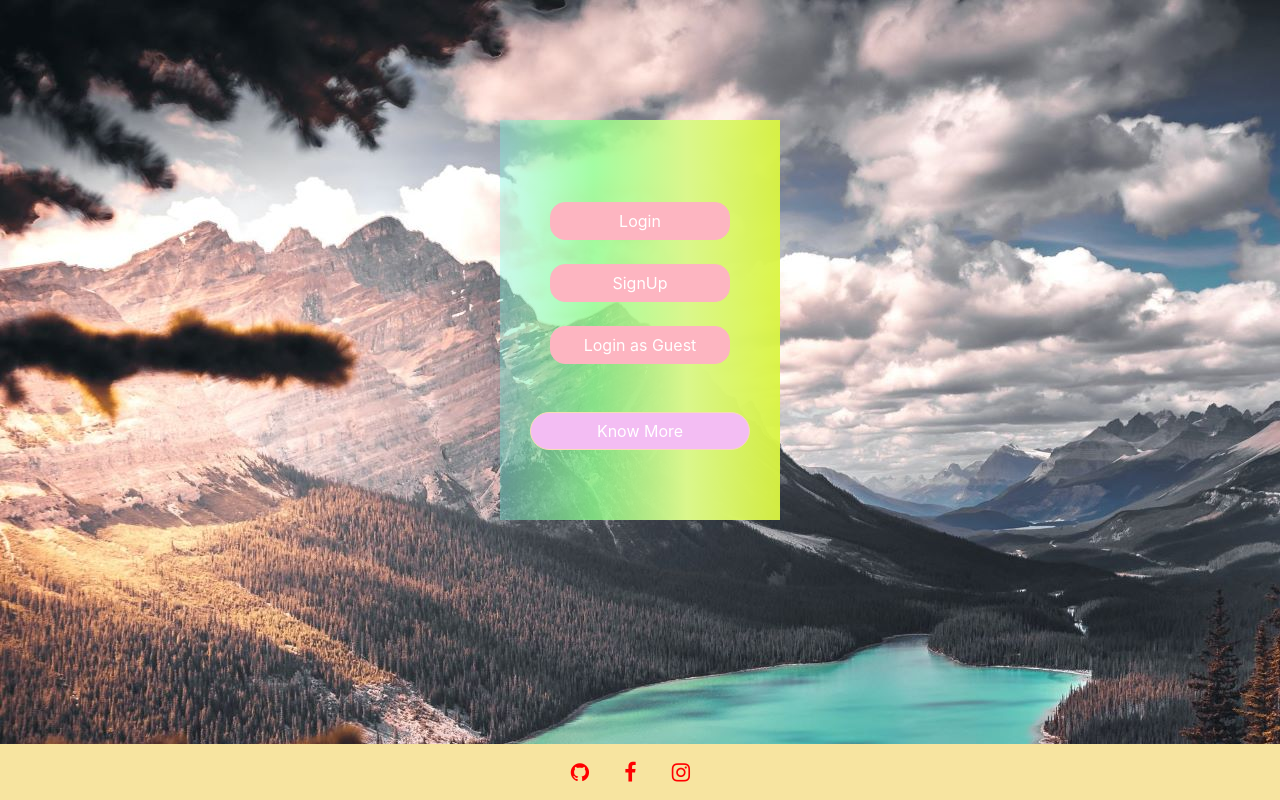
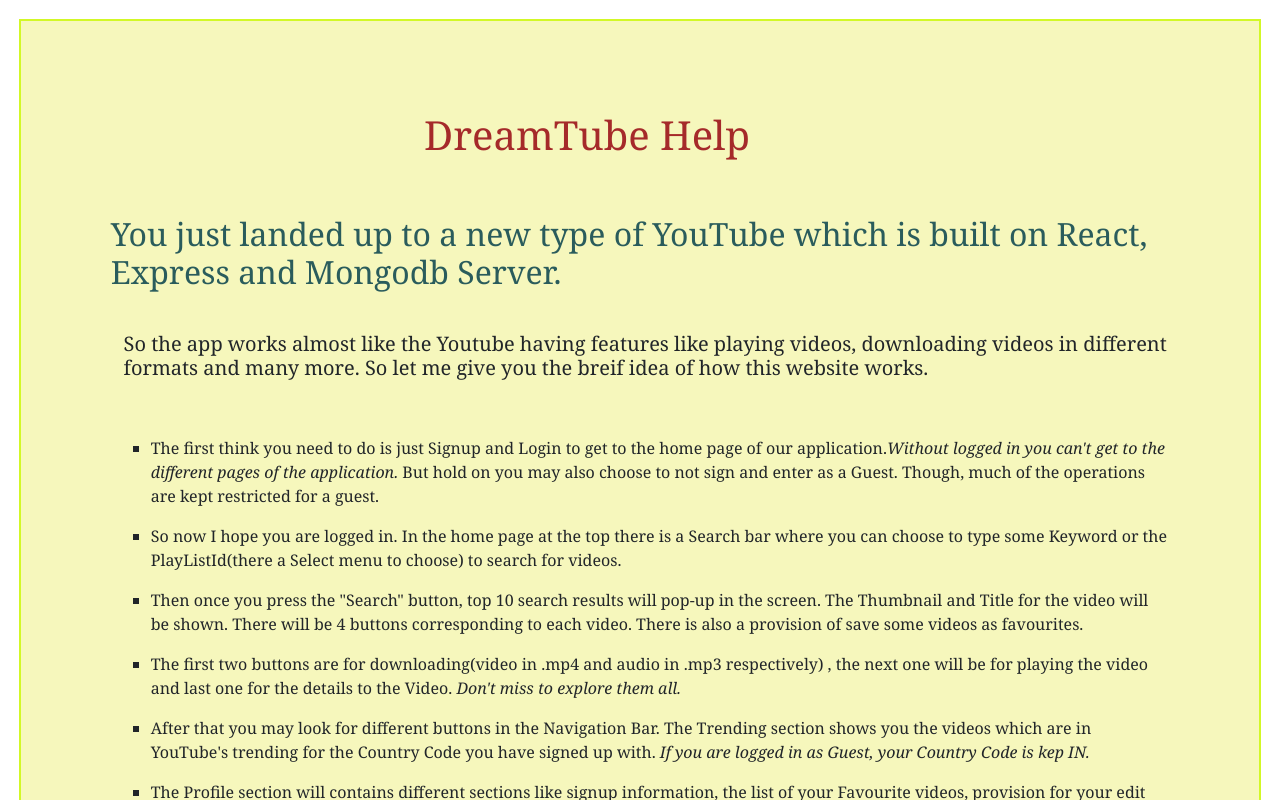
Before and after one commit to arkosen123/Dream-Tube-frontend, a React (Create React App) app: page /help in a window 1280 px wide. Before the commit this address led to /user. Built offline with nearby package versions, Linux system fonts and the light colour scheme.

Commit message:
Added README

```diff
--- a/src/App.js
+++ b/src/App.js
@@ -7,6 +7,7 @@
 import Footer from './components/footer';
 import Profile from './components/profile';
 import Popular from './components/popular';
+import Help from './components/help';
 import { BrowserRouter, Switch, Route, Redirect } from 'react-router-dom';
 import history from './history';
 import VideoDetails from './components/videoDetails';
@@ -71,6 +72,7 @@
                         <Route exact path='/user' component={() => <User message={this.state.message}/>} />
                         <Route exact path='/user/signup' component={() => <Signup changeMessage={(mess) => this.changeMessage(mess)} />} />
                         <Route exact path='/user/login' component={() => <Login />} />
+                        <Route exact path='/help' component={() => <Help />} />
                         <PrivateRoute exact path='/home' component={() => <Home searchParameter={this.state.searchParameter} searched={this.state.searched} input={this.state.input} videoList={this.state.videoList} changeMainState= {(input, videoList, searched, searchParameter) => this.changeMainState(input, videoList, searched, searchParameter)} />} />
                         <PrivateRoute exact path='/play/:id' component={PlayWithId} />
                         <PrivateRoute exact path='/profile' component={() => <Profile />} />
--- /dev/null
+++ b/src/components/help.js
@@ -0,0 +1,40 @@
+import React from 'react';
+
+const Help = ((props) => {
+    return (
+        <div>
+            <div class="help-info">
+                <div>
+                    <h1 className="help-heading"> DreamTube Help</h1>
+                </div>
+                <h2 className="help-topic help-main">You just landed up to a new type of YouTube which is built on React, Express and Mongodb Server.</h2>
+
+                <h5 className="help-topic help-instru">So the app works almost like the Youtube having features like playing videos, downloading videos in different formats and many more. So let me give you the breif idea of how this website works. </h5>
+
+                <ul>
+                    <li><p>The first think you need to do is just Signup and Login to get to the home page of our application.<i>Without logged in you can't get to the different pages of the application. </i>But hold on you may also choose to not sign and enter as a Guest. Though, much of the operations are kept restricted for a guest. </p></li>
+
+                    <li><p>So now I hope you are logged in. In the home page at the top there is a Search bar where you can choose to type some Keyword or the PlayListId(there a Select menu to choose) to search for videos.</p></li>
+
+                    <li><p>Then once you press the "Search" button, top 10 search results will pop-up in the screen. The Thumbnail and Title for the video will be shown. There will be 4 buttons corresponding to each video. There is also a provision of save some videos as favourites.</p></li>
+
+                    <li><p>The first two buttons are for downloading(video in .mp4 and audio in .mp3 respectively) , the next one will be for playing the video and last one for the details to the Video.<i> Don't miss to explore them all.</i></p></li>
+
+                    <li><p>After that you may look for different buttons in the Navigation Bar. The Trending section shows you the videos which are in YouTube's trending for the Country Code you have signed up with. <i>If you are logged in as Guest, your Country Code is kep IN.</i></p></li>
+
+                    <li><p>The Profile section will contains different sections like signup information, the list of your Favourite videos, provision for your edit different details and even delete your existing Account.</p></li>
+
+                    <li><p>There is also a Logout button which will destroy your session and you will need to login again.<i> Please make sure you do not clear cache during your existing session, it may delete the localStorage that this app is using.</i></p></li>
+
+                    <li><p>Another interesting thing is that if you forget your password, you can easily Reset it back in very simple steps, you just need to enter your Username. <i>One of the drawback of these application is that you are not given access to download some non-downloaded videos of YouTube</i></p></li>
+
+                </ul>
+
+                <h3>That's it for a quick guide to our application. Now you can get back and enjoy the different features available to you!!!</h3>
+
+            </div>
+        </div>
+    )
+});
+
+export default Help;
--- a/src/components/profile.js
+++ b/src/components/profile.js
@@ -1,7 +1,7 @@
 import React, { Component } from 'react';
 import baseUrl from '../shared/baseUrl';
 import VideoCard from './videoCard';
-import { Redirect } from 'react-router-dom';
+import { Redirect, Link } from 'react-router-dom';
 import history from '../history';
 import Header from './header';
 import { Row, Col, Label, Button, FormGroup, Input } from 'reactstrap';
@@ -401,6 +401,7 @@
                     {user()}
                     <Button className="profile-btn btn-warning" onClick={() => this.getFavourites()} >Favourites</Button>
                     <div className="fav-videos">{list()}</div>
+                    <Link className="profile-link" to='/help'><Button className="profile-btn btn-warning" >Know More</Button></Link>
                     <Button className="profile-btn btn-warning" onClick={() => this.editUser()} >Edit User Details</Button>
                     {edit()}
                     {openStateView()}
--- a/src/components/user.js
+++ b/src/components/user.js
@@ -1,6 +1,6 @@
 import React, { Component } from 'react';
 import { Button } from 'reactstrap';
-import { Redirect } from 'react-router-dom';
+import { Redirect, Link } from 'react-router-dom';
 import history from '../history';
 import baseUrl from '../shared/baseUrl';
 
@@ -83,7 +83,7 @@
                         <Button className="user-button" onClick={() => this.handleGuest()}>Login as Guest</Button>
                     </div>
                     <div className="user-help">
-                        <Button className="user-button user-button-help" onClick={() => this.handleHelp()}>Know More</Button>
+                        <Link to='/help'><Button className="user-button user-button-help" >Know More</Button></Link>
                     </div>
                 </div>
             </div>
--- a/src/components/videoCard.js
+++ b/src/components/videoCard.js
@@ -1,6 +1,6 @@
-import React, {Component} from 'react';
-import {Button} from 'reactstrap';
-import {Link} from 'react-router-dom';
+import React, { Component } from 'react';
+import { Button } from 'reactstrap';
+import { Link } from 'react-router-dom';
 
 class VideoCard extends Component {
 
@@ -18,13 +18,14 @@
         const display = (() => {
             const user = JSON.parse(localStorage.getItem('currentUser'));
             const username = user.username;
-            if( username !== 'guest') {
-                return(
+            if (username !== 'guest') {
+                return (
                     <span onClick={() => this.props.handleIcon(this.props.index)} className={`fa ${this.props.icon} fav`}></span>
                 )
             }
-            else return <span></span>
+            else return <div></div>
         })
+
         return (
             <div className="row card-element" key={this.props.index}>
                 <div className="col-lg-5 offset-lg-1">
--- a/src/index.js
+++ b/src/index.js
@@ -12,6 +12,7 @@
 import './styles/user.css';
 import './styles/footer.css';
 import './styles/card.css';
+import './styles/help.css';
 import './styles/details.css';
 import * as serviceWorker from './serviceWorker';
 
--- a/src/styles/card.css
+++ b/src/styles/card.css
@@ -4,6 +4,7 @@
     font-size: 16px;
     z-index: -2;
     margin: 1.5px 9px;
+    cursor: pointer;
 }
 
 .video-btn {
--- a/src/styles/header.css
+++ b/src/styles/header.css
@@ -21,6 +21,7 @@
     height: 42px;
     width: 90px;
     margin-right: 4vw;
+    margin-top: 15px;
 }
 
 .logout-btn:hover, .logout-btn:focus, .logout-btn:active {
--- /dev/null
+++ b/src/styles/help.css
@@ -0,0 +1,47 @@
+.help-info {
+    display: flex;
+    flex-direction: column;
+    margin: 1.5vw;
+    padding: 7vw;
+    background-color: rgb(246, 247, 188);
+    border: 2px solid rgb(210, 248, 38);
+    font-family: Georgia, 'Times New Roman', Times, serif;
+}
+
+.help-heading {
+    width: 90%;
+    text-align: center;
+    display: inline-block;
+    color: brown;
+    margin-bottom: 7vh;
+    cursor: default;
+}
+
+.help-topic {
+    margin-bottom: 5vh;
+}
+
+li {
+    margin-top: 2vh;
+    list-style-type: square;
+}
+
+h3 {
+    letter-spacing: 0.04rem;
+    margin: 2vh 2vw;
+    display: inline-block;
+    color: rgb(230, 167, 84);
+}
+
+.help-main {
+    color: rgb(42, 92, 92);
+}
+
+.help-demo {
+    color: rgb(133, 173, 22)
+}
+
+.help-instru {
+    display: inline-block;
+    margin-left: 1vw;
+}
--- a/src/styles/profile.css
+++ b/src/styles/profile.css
@@ -71,3 +71,13 @@
     align-items: center;
     flex-direction: column;
 }
+
+.profile-link {
+    width: 100%;
+    display: flex;
+    justify-content: center;
+}
+
+.profile-link:hover {
+    text-decoration: none;
+}
```
Also changed, not shown: src/components/resetPass.js (deleted), 1 other file (tests, documents, lock files or other folders).
